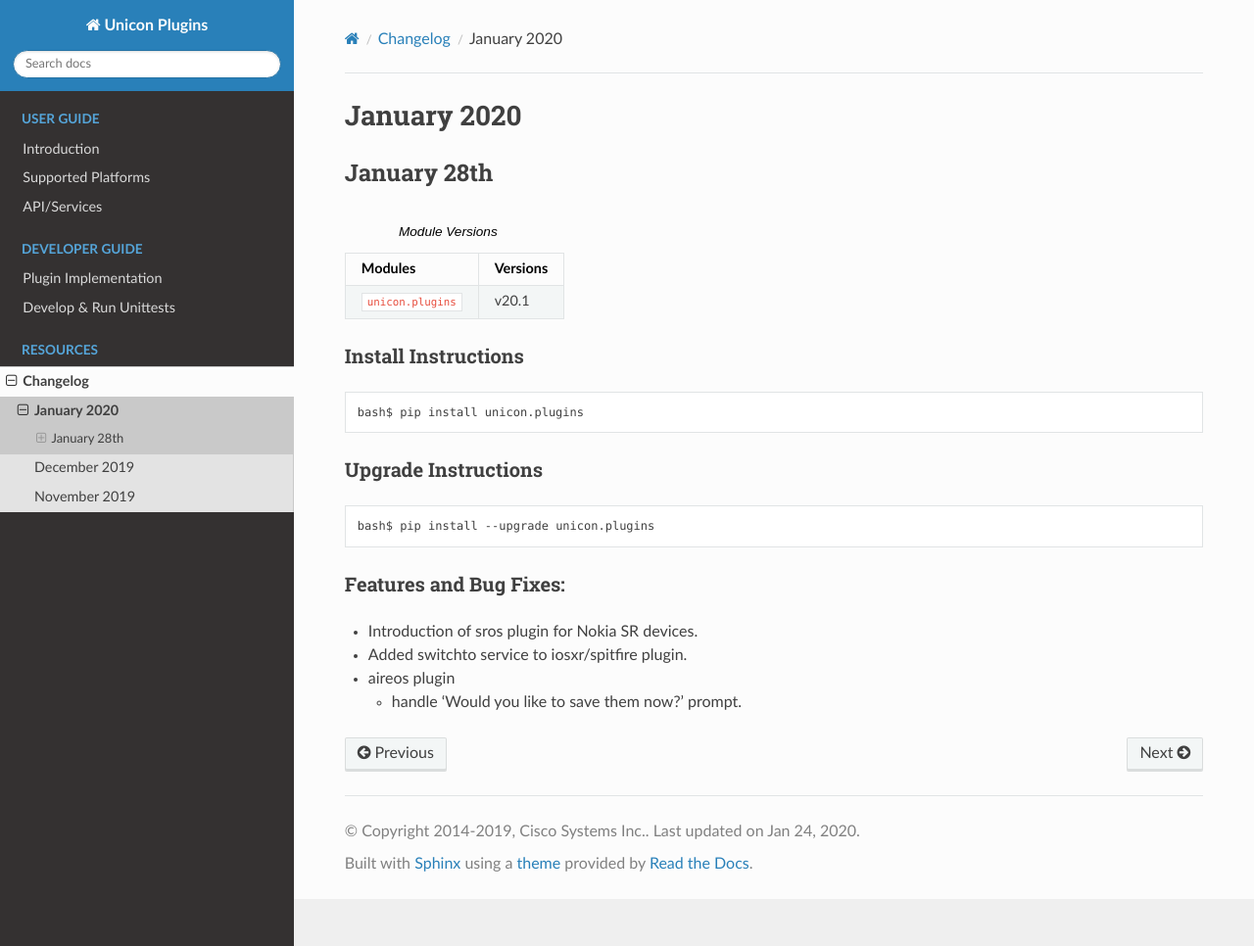
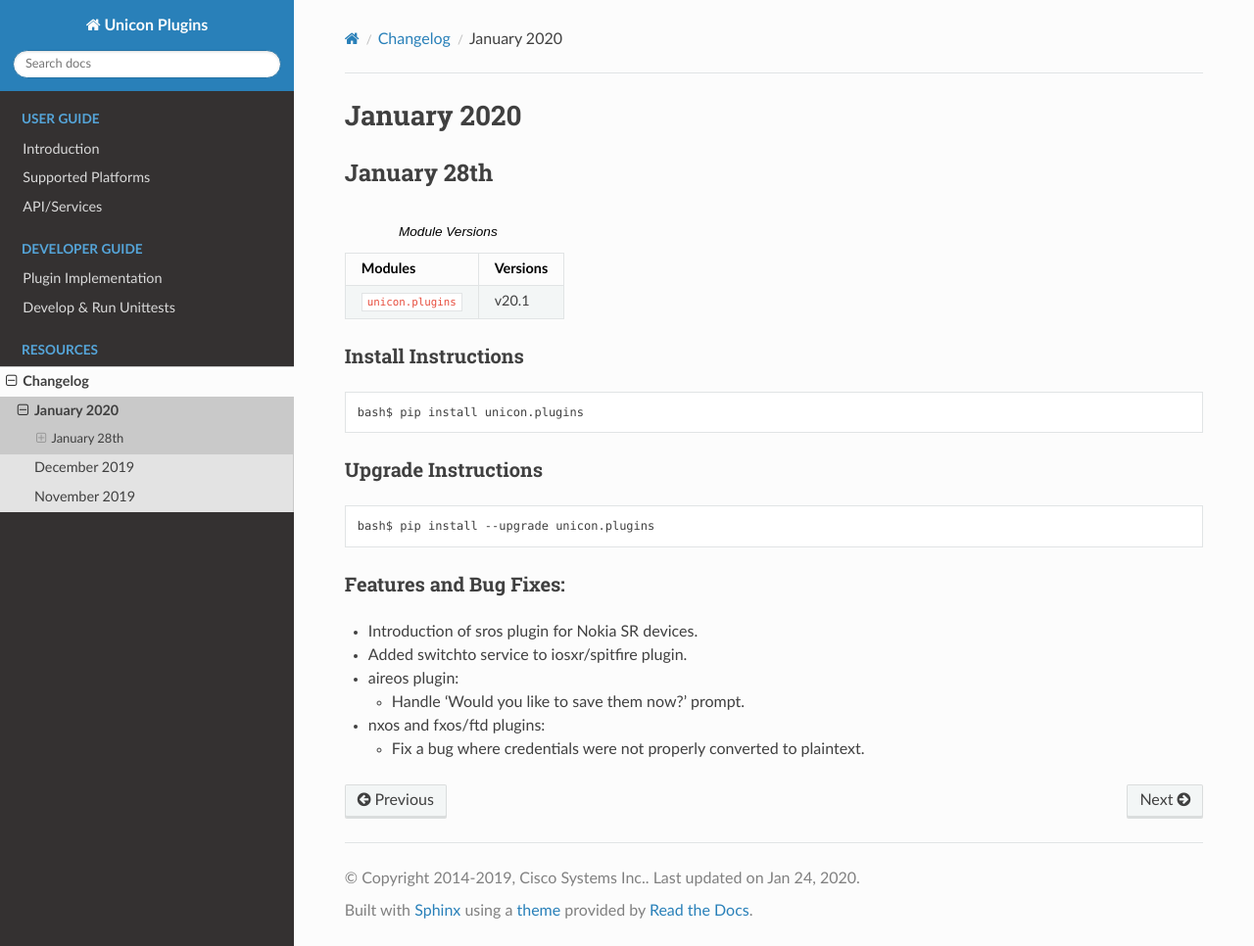
Before and after one commit to CiscoTestAutomation/unicon.plugins, a Sphinx documentation site: the page built from docs/changelog/2020/jan.rst, in a window 1280 px wide and 966 px high. Shown: the whole window at 98% size. Built offline with Sphinx 7.4.7 and the Read the Docs theme 2.0.0, drawn with Linux system fonts in a browser that asks for light colours; pages that are not in the unit, such as notebooks, are missing from menus; the version number could not be read and is left out.

Commit message:
Credential fix included in v20.1 release.

```diff
--- a/docs/changelog/2020/jan.rst
+++ b/docs/changelog/2020/jan.rst
@@ -33,6 +33,10 @@
 
 - Added switchto service to iosxr/spitfire plugin.
 
-- aireos plugin
+- aireos plugin:
 
-  - handle 'Would you like to save them now?' prompt.
+  - Handle 'Would you like to save them now?' prompt.
+
+- nxos and fxos/ftd plugins:
+
+  - Fix a bug where credentials were not properly converted to plaintext.
```
